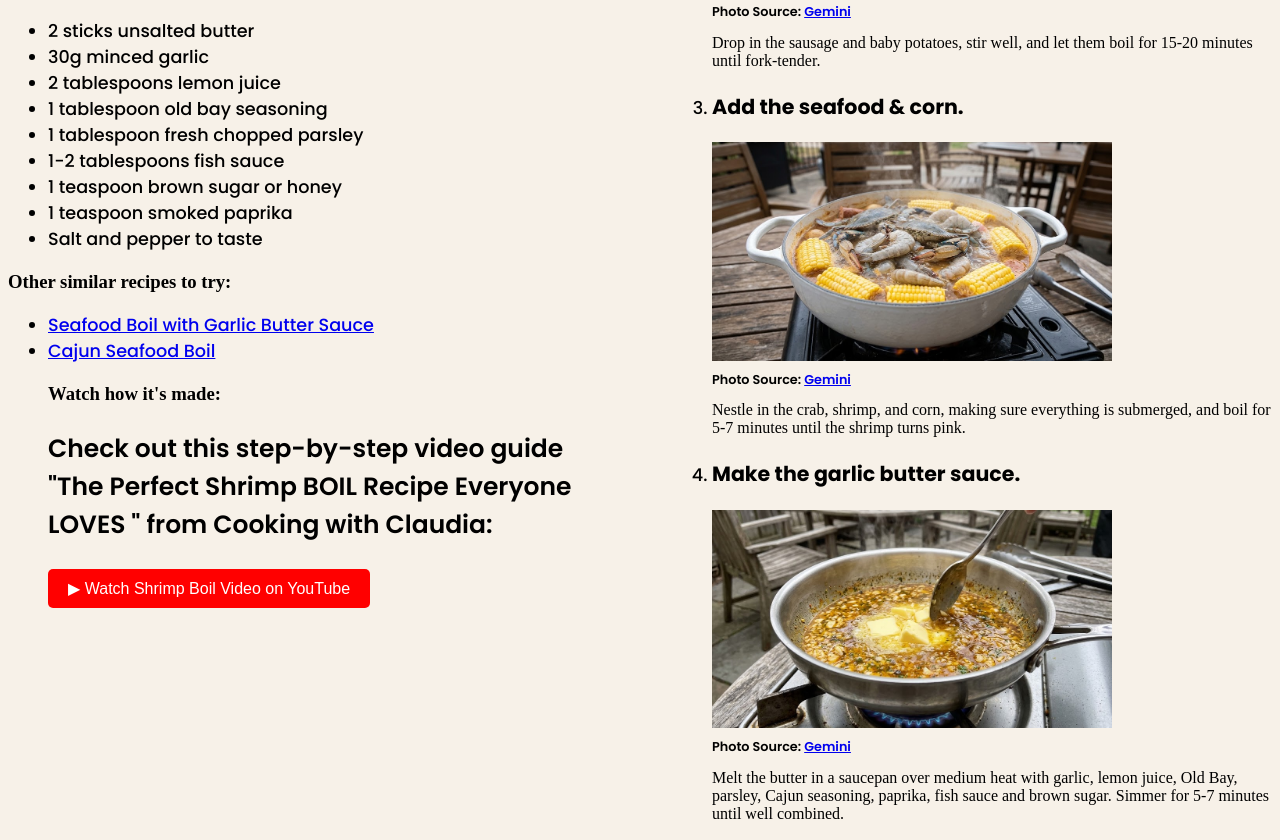
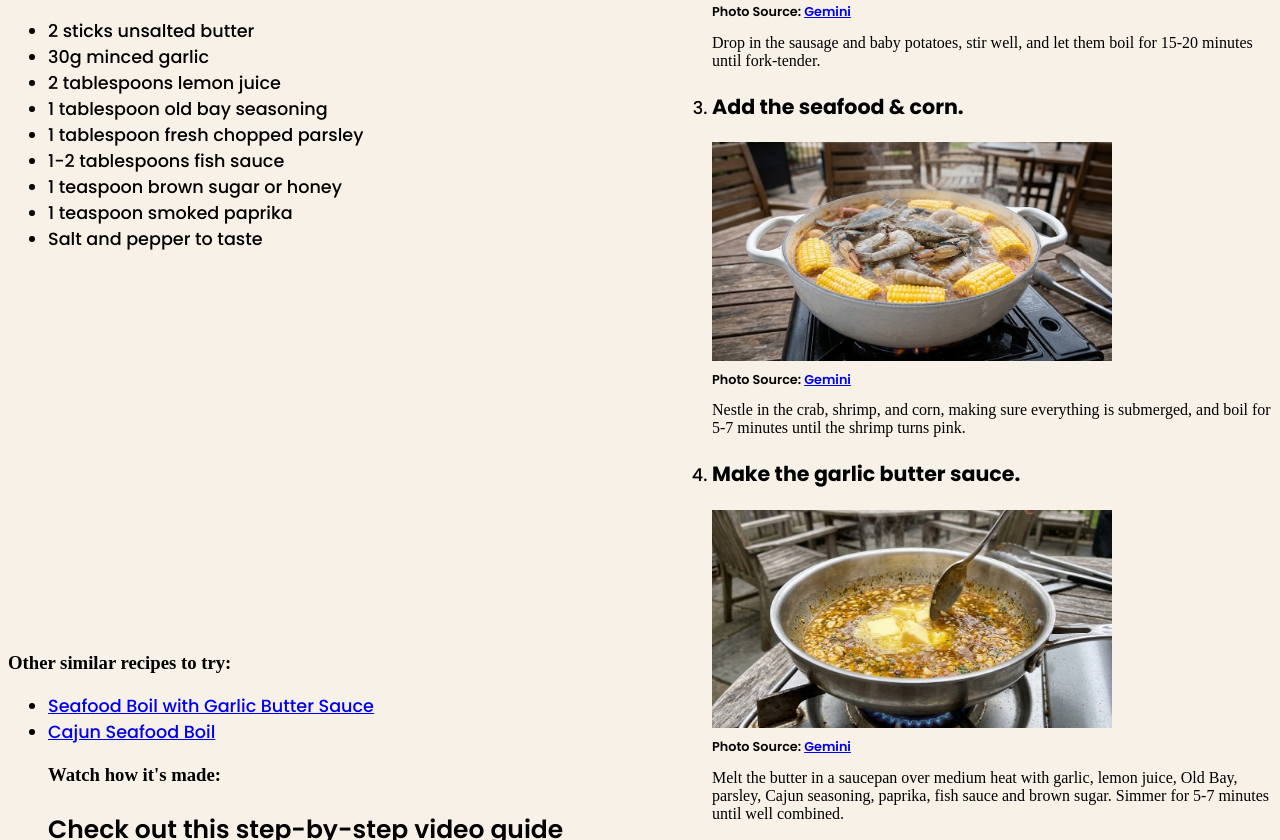
Before and after one commit to sunlizecommerce/Techtonica-Assignments, a plain HTML site: page index.html in a window 1280 px wide. Shown: the part 1513-2353 px from the top of the page. Drawn offline with Linux system fonts and the light colour scheme; a web font is replaced by a local one.

Commit message:
Added paddings to the extra resources

```diff
--- a/styles.css
+++ b/styles.css
@@ -39,6 +39,10 @@ li {
   float: left;
 }
 
+.external-links {
+  margin-top: 400px;
+}
+
 /* Adjustments on the right column */
 .right {
   width: 600px;
```
